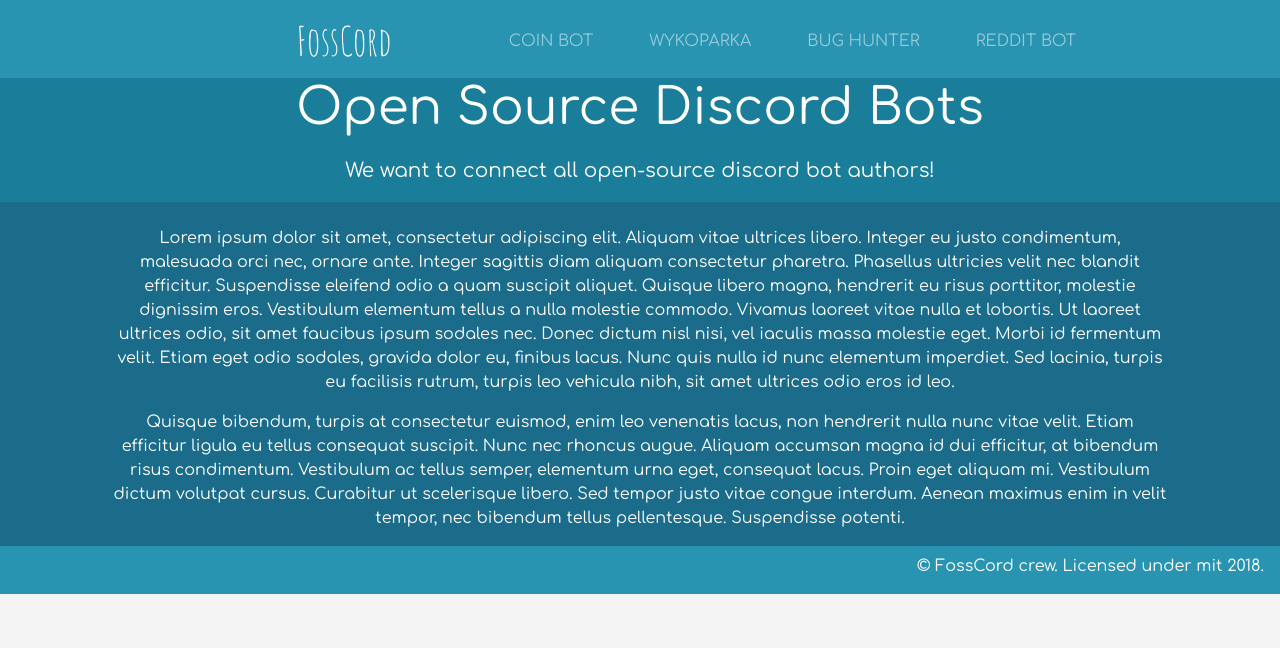
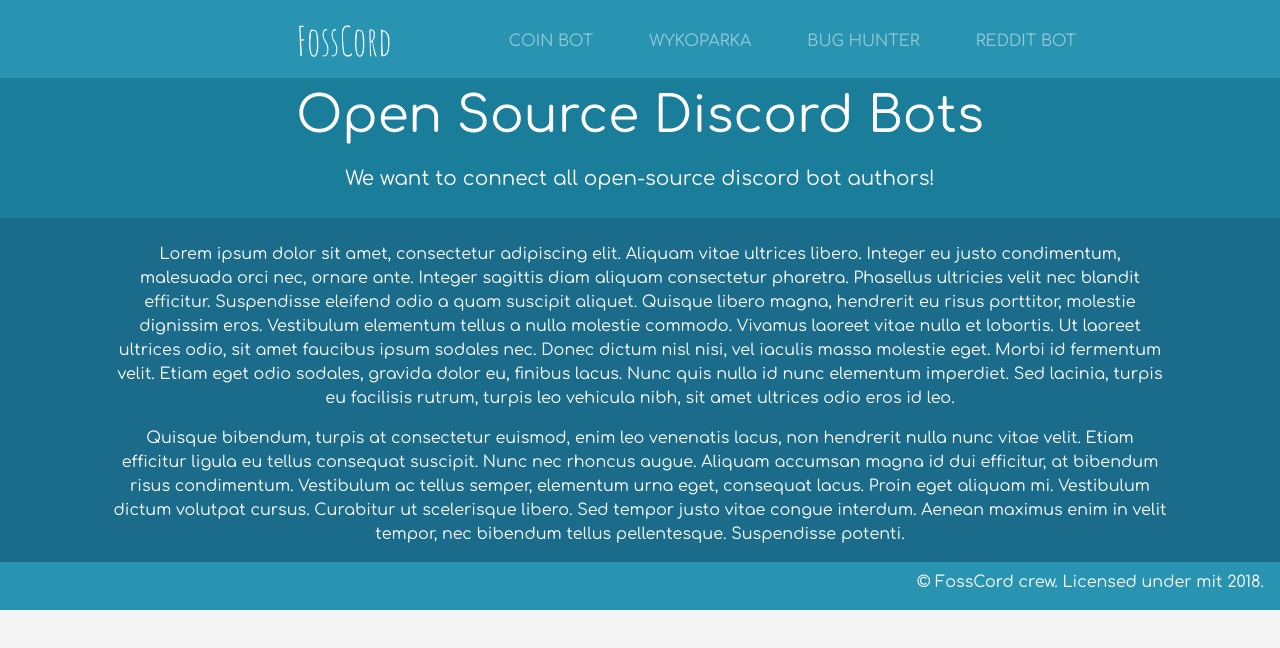
Before and after one commit to fosscordbots/fosscord.github.io, a plain HTML site: page index.html in a window 1280 px wide. Drawn offline with nearby package versions, Linux system fonts and the light colour scheme.

Commit message:
Add missing padding

```diff
--- a/index.html
+++ b/index.html
@@ -37,7 +37,7 @@
             </nav>
         </header>
 
-        <section class="showcase d-flex flex-column justify-content-center align-items-center">
+        <section class="showcase d-flex flex-column justify-content-center align-items-center p-2">
             <h1>Open Source Discord Bots</h1>
             <p>We want to connect all open-source discord bot authors!</p>
         </section>
```
